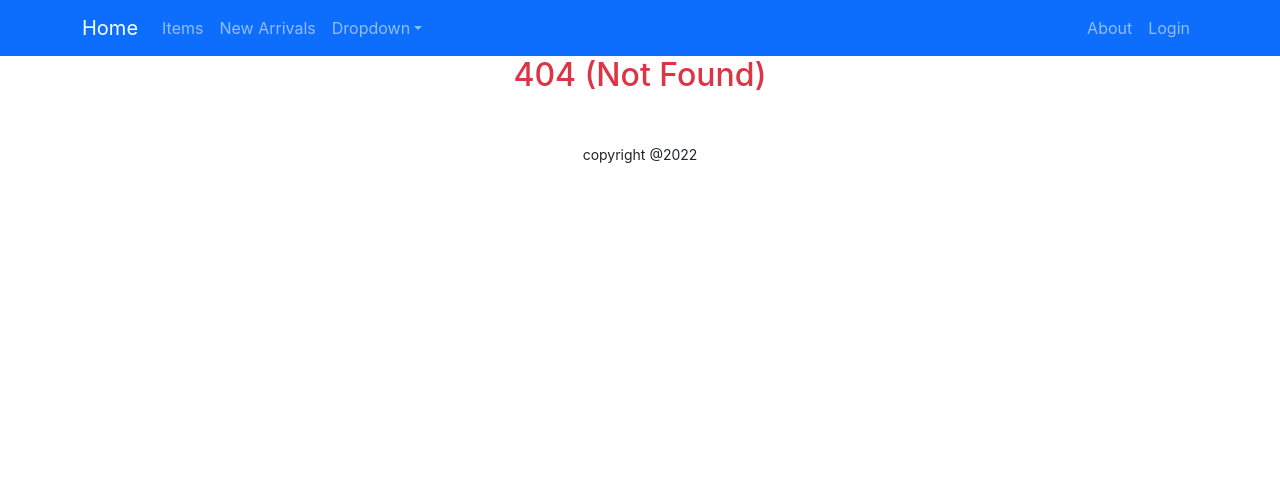
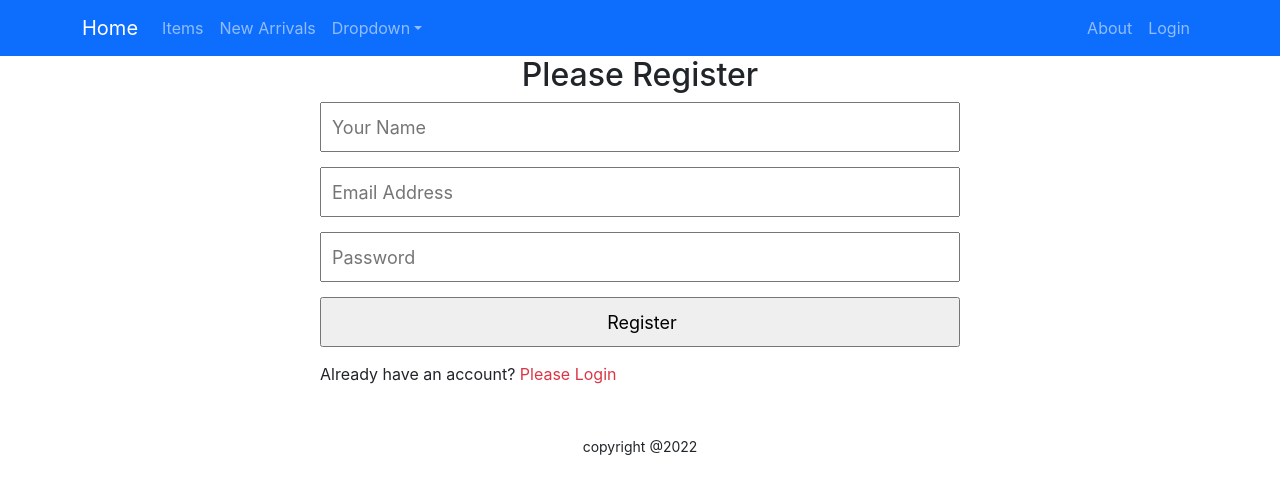
Before and after one commit to naimurbd/warehouse-books-client-website, a React (Create React App) app: page /register in a window 1280 px wide. Before the commit this address had no page. Shown: the top 494 px of the page. Built offline with nearby package versions, Linux system fonts and the light colour scheme.

Commit message:
create login and register form

```diff
--- a/src/App.js
+++ b/src/App.js
@@ -5,6 +5,7 @@
 import Home from './Pages/Home/Home/Home';
 import ItemDetail from './Pages/ItemDetail/ItemDetail';
 import Login from './Pages/Login/Login/Login';
+import Register from './Pages/Login/Register/Register';
 import Footer from './Pages/Shared/Footer/Footer';
 import Header from './Pages/Shared/Header/Header';
 import NotFound from './Pages/Shared/NotFound/NotFound';
@@ -18,6 +19,7 @@
         <Route path='/inventory/:inventoryId' element={<ItemDetail></ItemDetail>}></Route>
         <Route path="/about" element={<About></About>}></Route>
         <Route path="/login" element={<Login></Login>}></Route>
+        <Route path="/register" element={<Register></Register>}></Route>
         <Route path="*" element={<NotFound></NotFound>}></Route>
       </Routes>
       <Footer></Footer>
--- a/src/Pages/Login/Login/Login.js
+++ b/src/Pages/Login/Login/Login.js
@@ -1,6 +1,6 @@
 import React, { useRef } from 'react';
 import { Button, Form } from 'react-bootstrap';
-import { useNavigate } from 'react-router-dom';
+import { Link, useNavigate } from 'react-router-dom';
 
 const Login = () => {
     const emailRef = useRef('');
@@ -16,7 +16,7 @@
     }
 
     const navigateRegister = event => {
-        navigator('/register');
+        navigate('/register');
     }
 
     return (
@@ -42,7 +42,7 @@
                     Submit
                 </Button>
             </Form>
-            <p>New to warehouse books? <span className='text-danger' onClick={navigateRegister}>Please Register</span></p>
+            <p>New to warehouse books? <Link to="/register" className='text-danger pe-auto text-decoration-none' onClick={navigateRegister}>Please Register</Link></p>
         </div>
     );
 };
--- /dev/null
+++ b/src/Pages/Login/Register/Register.css
@@ -0,0 +1,13 @@
+.register-form {
+    margin: 0 auto;
+    width: 50%;
+}
+
+.register-form input {
+    display: block;
+    width: 100%;
+    height: 50px;
+    padding-left: 10px;
+    font-size: 18px;
+    margin-bottom: 15px;
+}
--- a/src/Pages/Login/Register/Register.js
+++ b/src/Pages/Login/Register/Register.js
@@ -1,9 +1,33 @@
 import React from 'react';
+import { Link, useNavigate } from 'react-router-dom';
+import './Register.css'
 
 const Register = () => {
+    const navigate = useNavigate();
+
+    const navigateLogin = () => {
+        navigate('/login');
+    }
+
+    const handleRegister = event => {
+        event.preventDefault();
+        const name = event.target.name.value;
+        const email = event.target.email.value;
+        const password = event.target.password.value;
+    }
     return (
-        <div>
-            <h2>Please Register</h2>
+        <div className='register-form'>
+            <h2 style={{ textAlign: 'center' }}>Please Register</h2>
+            <form onSubmit={handleRegister}>
+                <input type="text" name="name" id="" placeholder='Your Name' />
+
+                <input type="email" name="email" id="" placeholder='Email Address' required />
+
+                <input type="password" name="password" id="" placeholder='Password' required />
+                <input type="submit" value="Register" />
+
+            </form>
+            <p>Already have an account? <Link to="/login" className='text-danger pe-auto text-decoration-none' onClick={navigateLogin}>Please Login</Link></p>
         </div>
     );
 };
```
